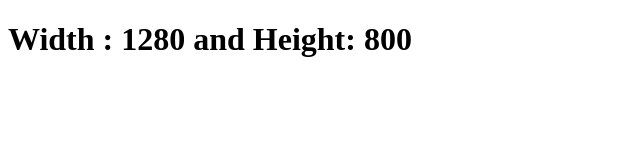
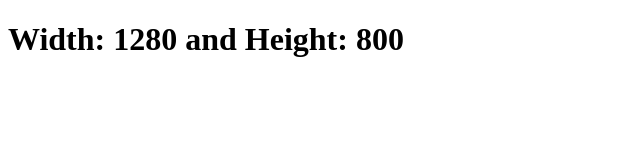
Before and after one commit to acciojob/screen-size-tanzil7786, a website: page main.html in a window 1280 px wide. Shown: the whole page, without its empty margins (0-640 px from the left). Drawn offline with Linux system fonts and the light colour scheme.

Commit message:
created a submission

```diff
--- a/main.html
+++ b/main.html
@@ -6,10 +6,13 @@
 	<link rel="stylesheet" href="styles.css">
 </head>
 
-<body>
+<body onload="getSize()" onresize="getSize()">
+	<div id="sizeInfo">
+	</div>
 	<!-- the entire body must be written by student -->
     <script type="text/javascript" src="./script.js">
 </script>
+
 </body>
 
 </html>
--- a/script.js
+++ b/script.js
@@ -1,7 +1,13 @@
 //your JS code here. If required.
 
-const expectedWidth=window.innerWidth;
-const expectedHeight=window.innerHeight;
-const sizedElement = document.createElement("h1");
-sizedElement.innerText =`Width : ${expectedWidth} and Height: ${expectedHeight}`;
-document.body.append(sizedElement);
+
+// const sizedElement = document.createElement("h1");
+// sizedElement.innerText =`Width : ${expectedWidth} and Height: ${expectedHeight}`;
+// document.body.append(sizedElement);
+
+function getSize(){
+	var expectedWidth=document.documentElement.clientWidth;
+	var expectedHeight=document.documentElement.clientHeight;
+	document.getElementById('sizeInfo').innerHTML = "<h1>Width: " + expectedWidth + " and Height: " + expectedHeight + "</h1>";
+
+}
```
